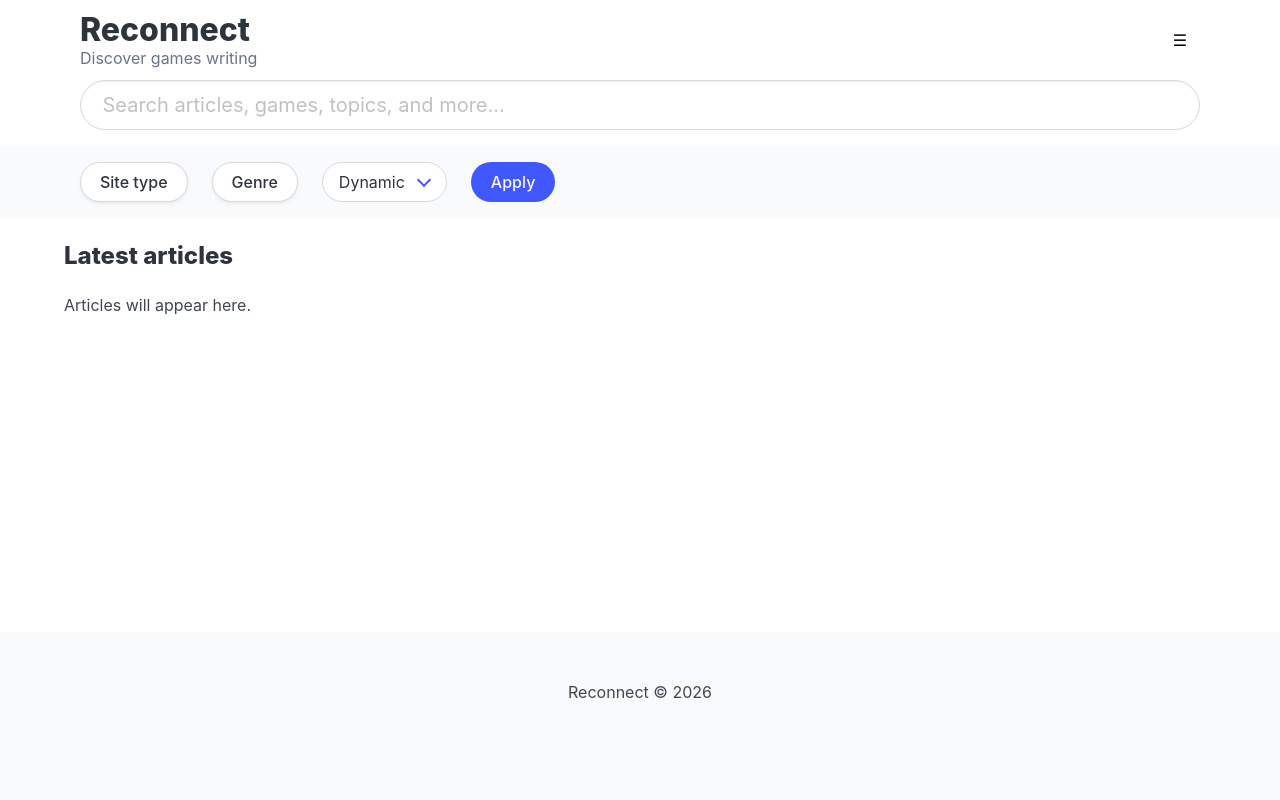
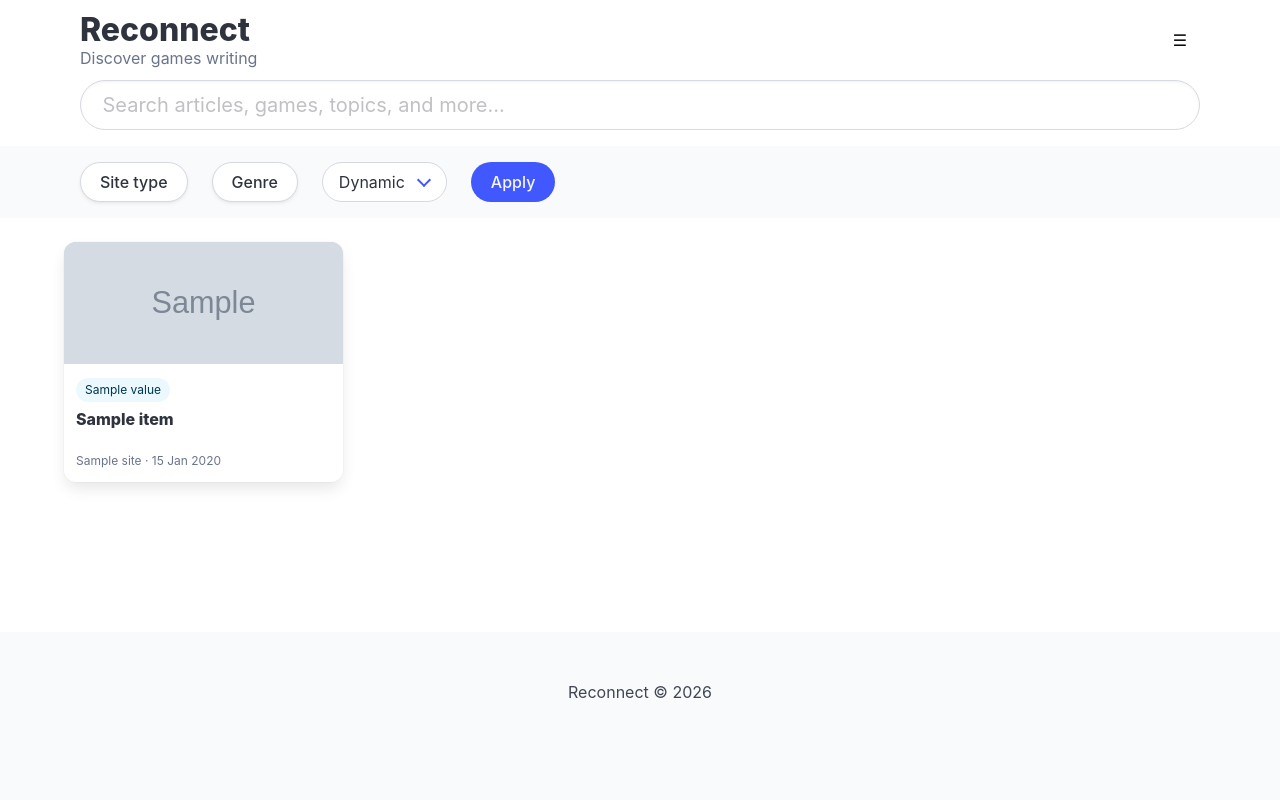
Before and after one commit to ronsoak/reconnect2026, a Django app: template templates/home.html in a window 1280 px wide. Run offline with Django 5.2, Linux system fonts and the light colour scheme; tables that the repository leaves empty hold one stand-in row (values such as "Sample post"); the template is opened without the code that fills it: values that come from a table or form of the project are taken from there, most other values are stand-ins (such as "Sample title", 1, 10 or a date in 2020); grey boxes marked "Sample" are stand-in pictures.

Commit message:
front end changes

```diff
--- a/static/css/custom.css
+++ b/static/css/custom.css
@@ -13,3 +13,58 @@
 .has-text-inherit {
   color: inherit;
 }
+
+/* Card grid: every card is one column wide. Medium and large cards are 2 and 3 rows tall,
+   and dense packing fills any gaps. Columns: 2 on mobile, 3 on tablet, 4 on desktop. */
+.feed-grid {
+  display: grid;
+  grid-template-columns: repeat(2, minmax(0, 1fr));
+  grid-auto-rows: 15rem;
+  grid-auto-flow: dense;
+  gap: 0.75rem;
+}
+
+@media screen and (min-width: 769px) {
+  .feed-grid { grid-template-columns: repeat(3, minmax(0, 1fr)); }
+}
+
+@media screen and (min-width: 1024px) {
+  .feed-grid { grid-template-columns: repeat(4, minmax(0, 1fr)); }
+}
+
+.feed-card--medium { grid-row: span 2; }
+.feed-card--large { grid-row: span 3; }
+
+.feed-card {
+  display: flex;
+  flex-direction: column;
+  overflow: hidden;
+}
+
+.feed-card__link {
+  display: flex;
+  flex-direction: column;
+  height: 100%;
+  color: inherit;
+}
+
+/* The image takes whatever height the text leaves, so bigger cards get bigger images */
+.feed-card__image {
+  flex: 1 1 0;
+  min-height: 0;
+}
+
+.feed-card__image img {
+  display: block;
+  width: 100%;
+  height: 100%;
+  object-fit: cover;
+}
+
+.feed-card__title {
+  display: -webkit-box;
+  -webkit-box-orient: vertical;
+  -webkit-line-clamp: 3;
+  line-clamp: 3;
+  overflow: hidden;
+}
--- /dev/null
+++ b/templates/components/article_card.html
@@ -0,0 +1,15 @@
+{# One article card. Expects: card (a FeedCard with kind "article"). Size classes are in custom.css #}
+{% with article=card.item %}
+<article class="card feed-card feed-card--{{ card.size }}">
+  <a href="{{ article.url }}" target="_blank" rel="noopener noreferrer" class="feed-card__link">
+    <div class="feed-card__image has-background-grey-lighter">
+      {% if article.image_url %}<img src="{{ article.image_url }}" alt="" loading="lazy">{% endif %}
+    </div>
+    <div class="card-content p-3">
+      <span class="tag is-info is-light is-rounded mb-2">{{ article.site.category.value }}</span>
+      <p class="title is-6 feed-card__title">{{ article.title }}</p>
+      <p class="is-size-7 has-text-grey">{{ article.site.name }} &middot; {{ article.published|date:"j M Y" }}</p>
+    </div>
+  </a>
+</article>
+{% endwith %}
--- /dev/null
+++ b/templates/components/feed_grid.html
@@ -0,0 +1,14 @@
+{# The card grid. Expects: cards (a list of FeedCard objects) #}
+{% if cards %}
+  <div class="feed-grid">
+    {% for card in cards %}
+      {% if card.is_advert %}
+        {% include "components/advert_card.html" %}
+      {% else %}
+        {% include "components/article_card.html" %}
+      {% endif %}
+    {% endfor %}
+  </div>
+{% else %}
+  <p class="has-text-centered has-text-grey py-6">No articles match these filters.</p>
+{% endif %}
--- a/templates/home.html
+++ b/templates/home.html
@@ -1,6 +1,5 @@
 {% extends "base.html" %}
 
 {% block content %}
-  <h2 class="title is-4">Latest articles</h2>
-  <p>Articles will appear here.</p>
+  {% include "components/feed_grid.html" %}
 {% endblock %}
--- a/website/feed.py
+++ b/website/feed.py
@@ -119,7 +119,7 @@ def visible_articles(category_ids=None, tag_ids=None):
 def pick_newest(pool, count):
     """Newest first by published date. Articles sharing a date go by run_id, lowest first."""
     return list(
-        pool.select_related("site").order_by("-published", "run_id", "pk")[:count]
+        pool.select_related("site__category").order_by("-published", "run_id", "pk")[:count]
     )
 
 
@@ -133,7 +133,7 @@ def pick_random(pool, count, exclude_ids, today, rng):
         .values_list("pk", flat=True)
     )
     chosen_ids = rng.sample(candidate_ids, min(count, len(candidate_ids)))
-    return list(Articles.objects.filter(pk__in=chosen_ids).select_related("site"))
+    return list(Articles.objects.filter(pk__in=chosen_ids).select_related("site__category"))
 
 
 def pick_popular(pool, count, exclude_ids, rng):
@@ -144,7 +144,7 @@ def pick_popular(pool, count, exclude_ids, rng):
     pool_size = max(POPULAR_POOL_SIZE, count)
     candidates = list(
         pool.exclude(pk__in=exclude_ids)
-        .select_related("site")
+        .select_related("site__category")
         .order_by("-rank", "-published", "run_id", "pk")[:pool_size]
     )
     return rng.sample(candidates, min(count, len(candidates)))
```
Also changed, not shown: templates/components/advert_card.html (added, +13 -0 lines), website/test_home.py (added, +74 -0 lines), website/views.py (+14 -3 lines).
